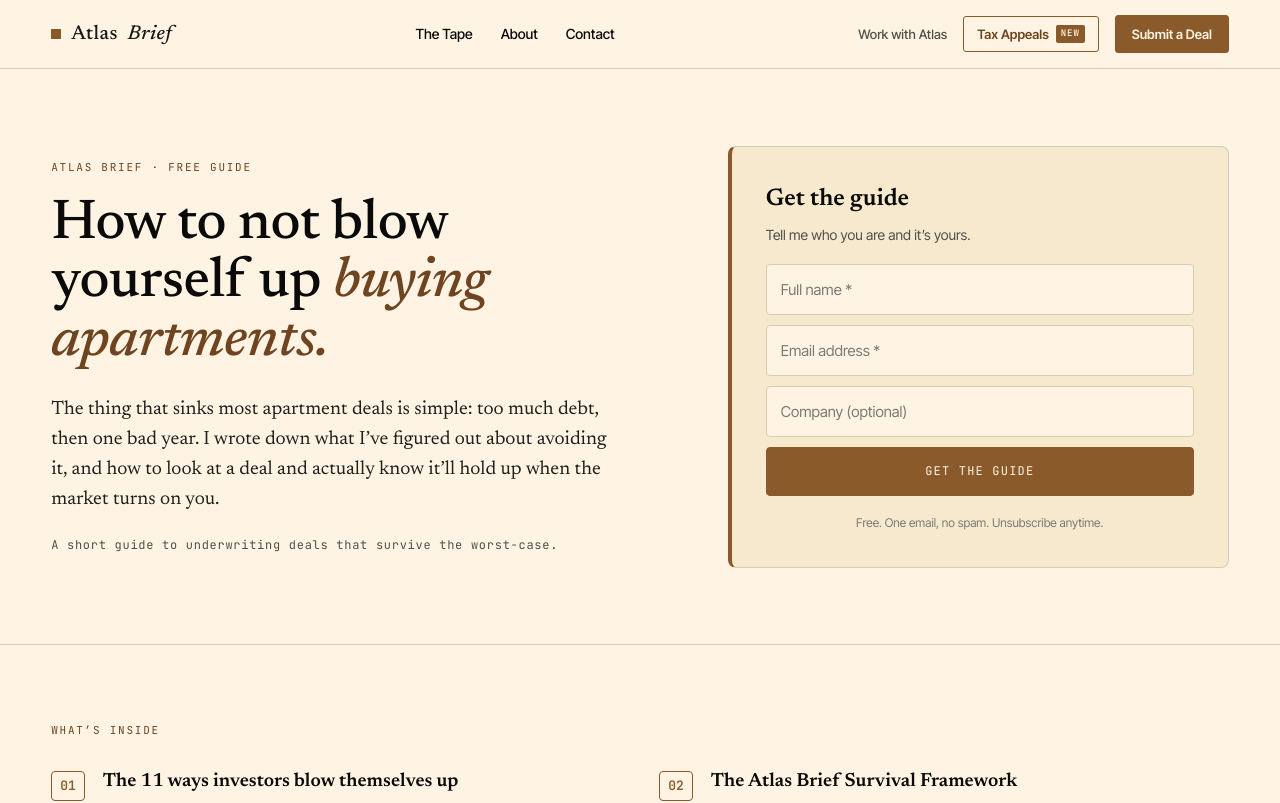
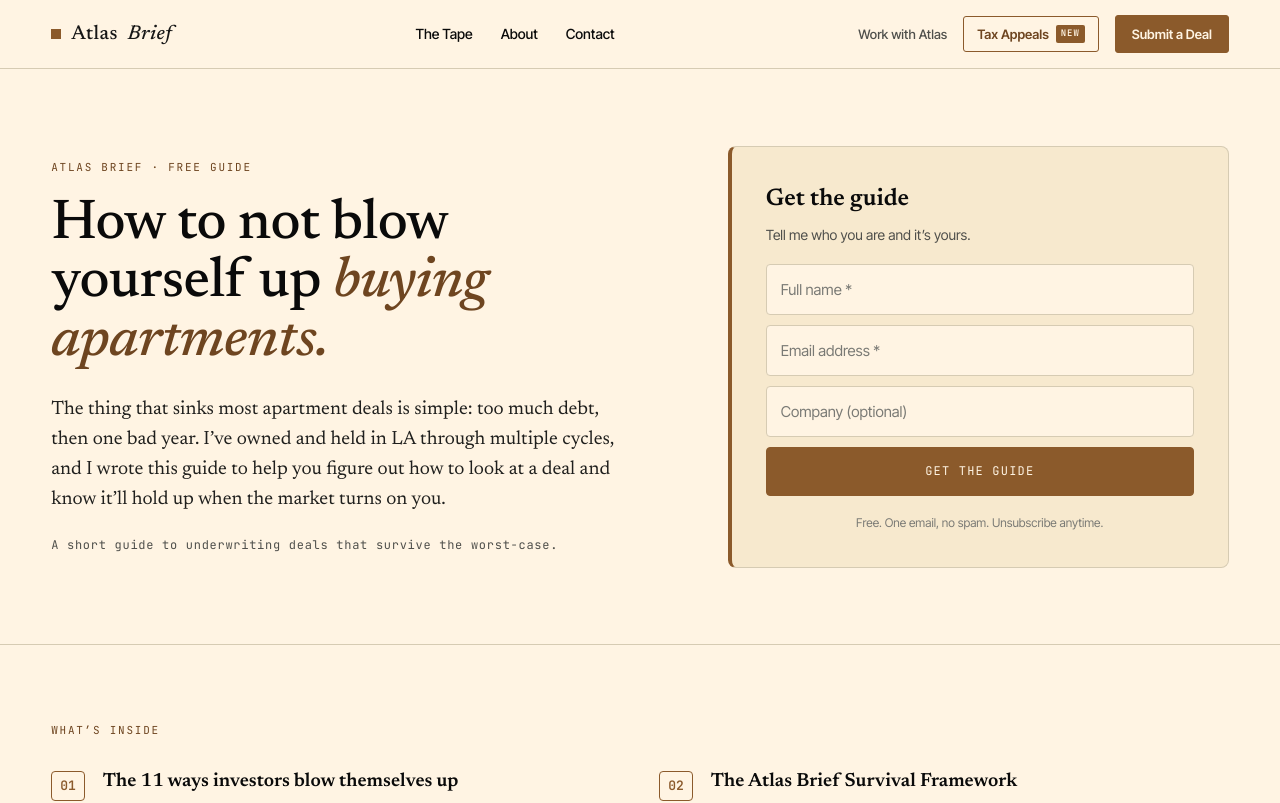
Before and after one commit to nicjofre/atlas-brief, a Next.js app: page /survival-guide in a window 1280 px wide. Shown: the top 803 px of the page. Built offline with nearby package versions, Linux system fonts and the light colour scheme; no server answers.

Commit message:
Survival Guide lede: use David's own words
Co-Authored-By: Claude Opus 4.8 (1M context) <noreply@anthropic.com>

```diff
--- a/app/(frontend)/(public)/survival-guide/page.tsx
+++ b/app/(frontend)/(public)/survival-guide/page.tsx
@@ -29,9 +29,9 @@ export default function SurvivalGuidePage() {
                 How to not blow yourself up <em>buying apartments.</em>
               </h1>
               <p className="sg-lede">
-                The thing that sinks most apartment deals is simple: too much debt, then one bad year. I wrote
-                down what I&rsquo;ve figured out about avoiding it, and how to look at a deal and actually know
-                it&rsquo;ll hold up when the market turns on you.
+                The thing that sinks most apartment deals is simple: too much debt, then one bad year. I&rsquo;ve
+                owned and held in LA through multiple cycles, and I wrote this guide to help you figure out how to
+                look at a deal and know it&rsquo;ll hold up when the market turns on you.
               </p>
               <p className="sg-kicker">
                 A short guide to underwriting deals that survive the worst-case.
```
